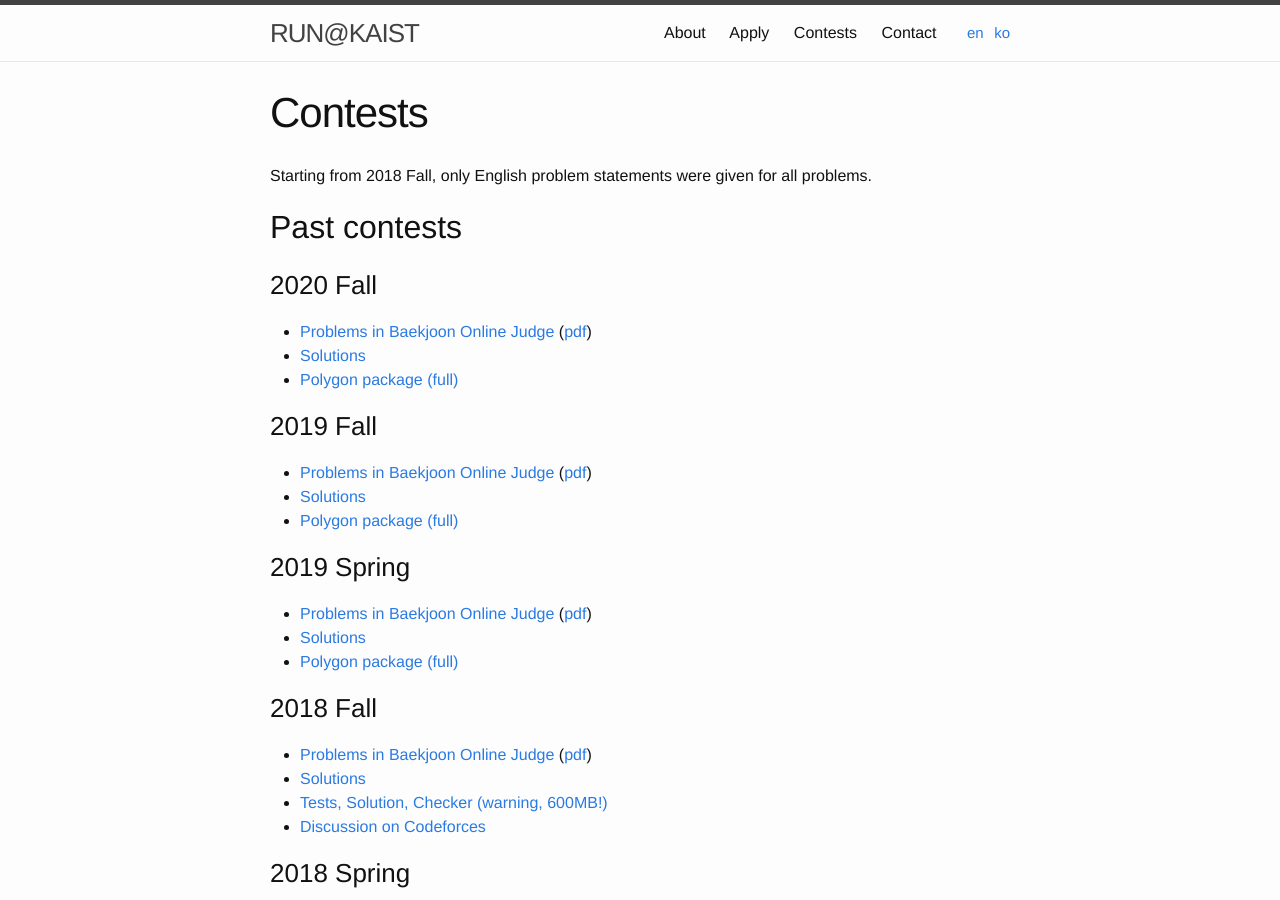
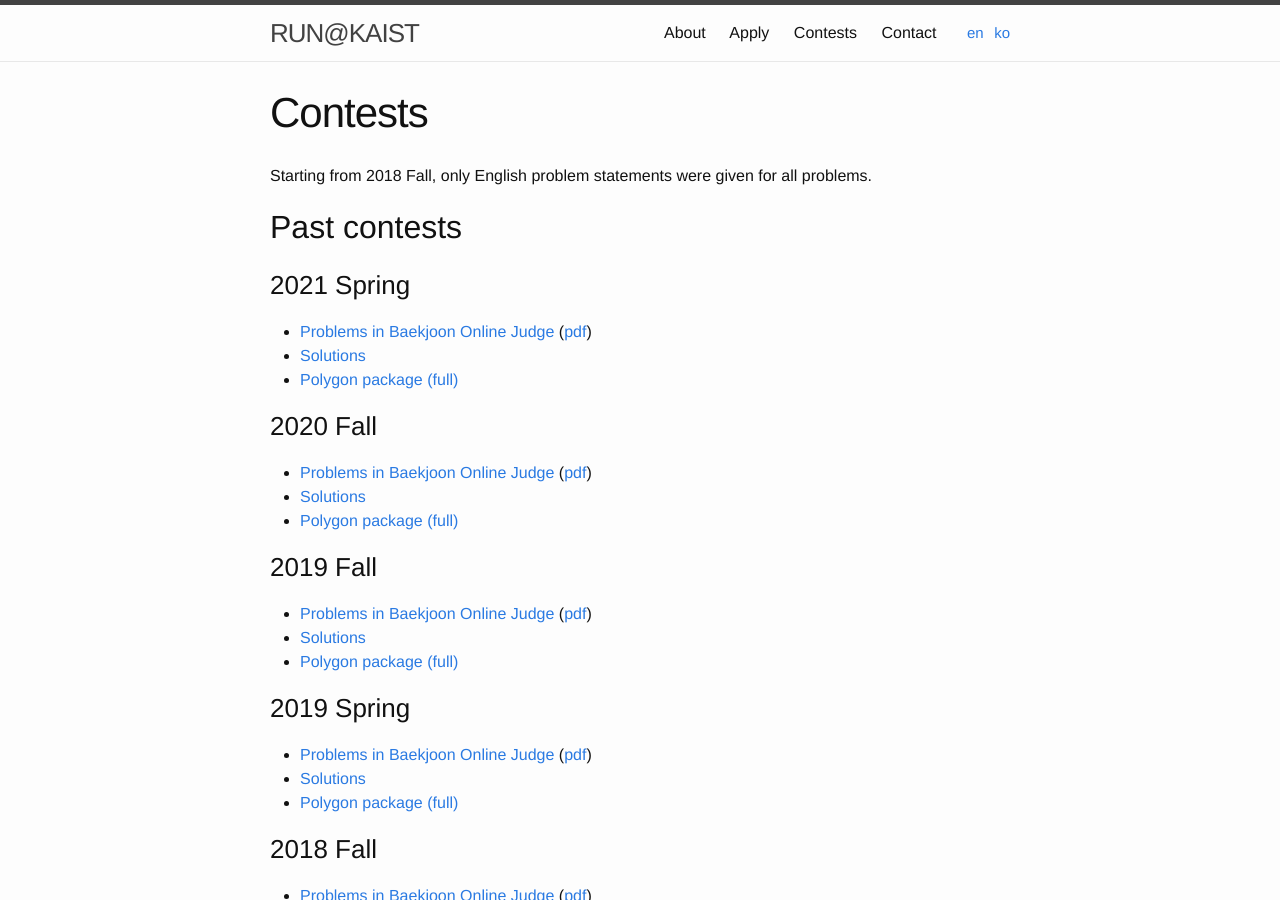
Before and after one commit to RUN-KAIST/kaist.run, a Jekyll site: the page built from contests/en.md, in a window 1280 px wide and 900 px high. Built offline with Jekyll 4.4.1, drawn with Linux system fonts in a browser that asks for light colours.

Commit message:
ADDED 2021-spring

```diff
--- a/contests/en.md
+++ b/contests/en.md
@@ -10,6 +10,12 @@ order: 3
 Starting from 2018 Fall, only English problem statements were given for all problems.
 
 ## Past contests
+
+### 2021 Spring
+
+ * [Problems in Baekjoon Online Judge](https://www.acmicpc.net/category/detail/2543) ([pdf](https://kaist.run/contest/2021-spring/problemset.pdf))
+ * [Solutions](https://kaist.run/contest/2021-spring/solution.pdf)
+ * [Polygon package (full)](https://drive.google.com/drive/folders/1jmcOMC95VIRIIDsQVkoRJslNaGpVb1sZ?usp=sharing)
 
 ### 2020 Fall
 
```
